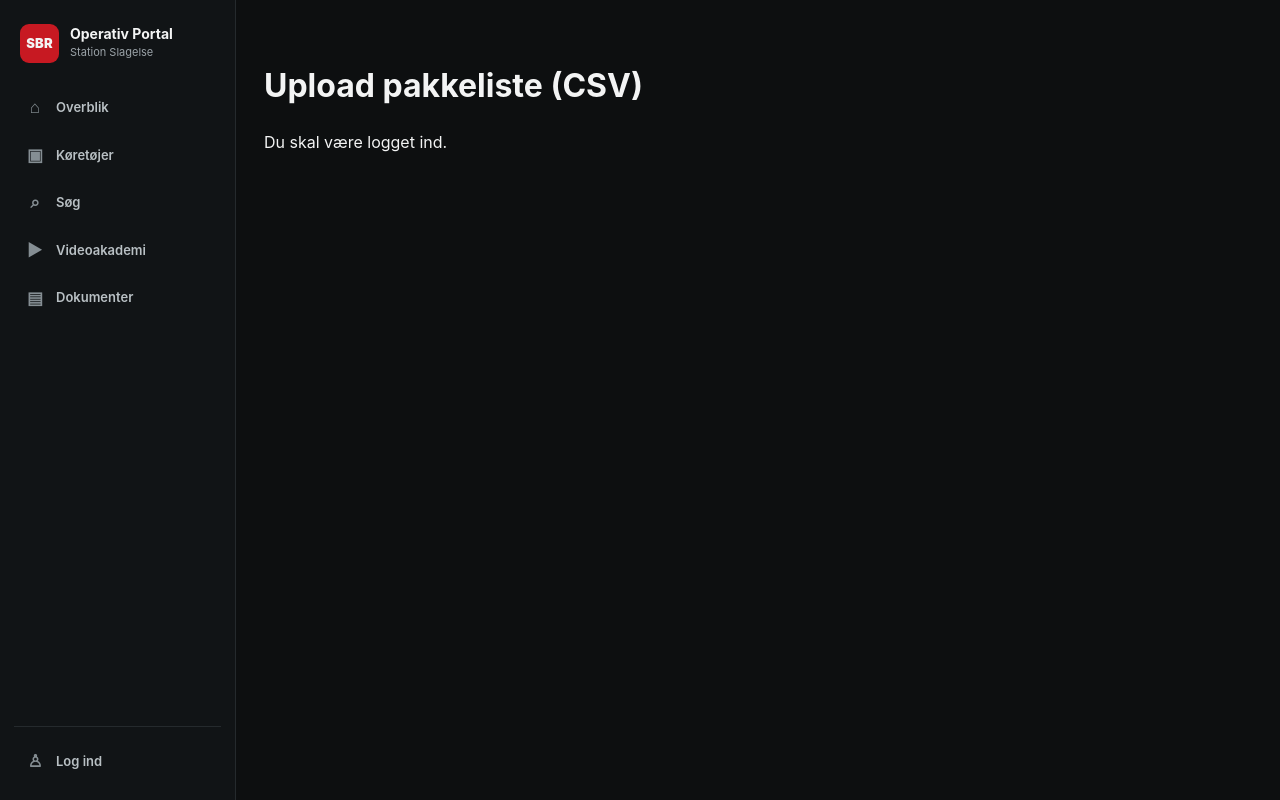
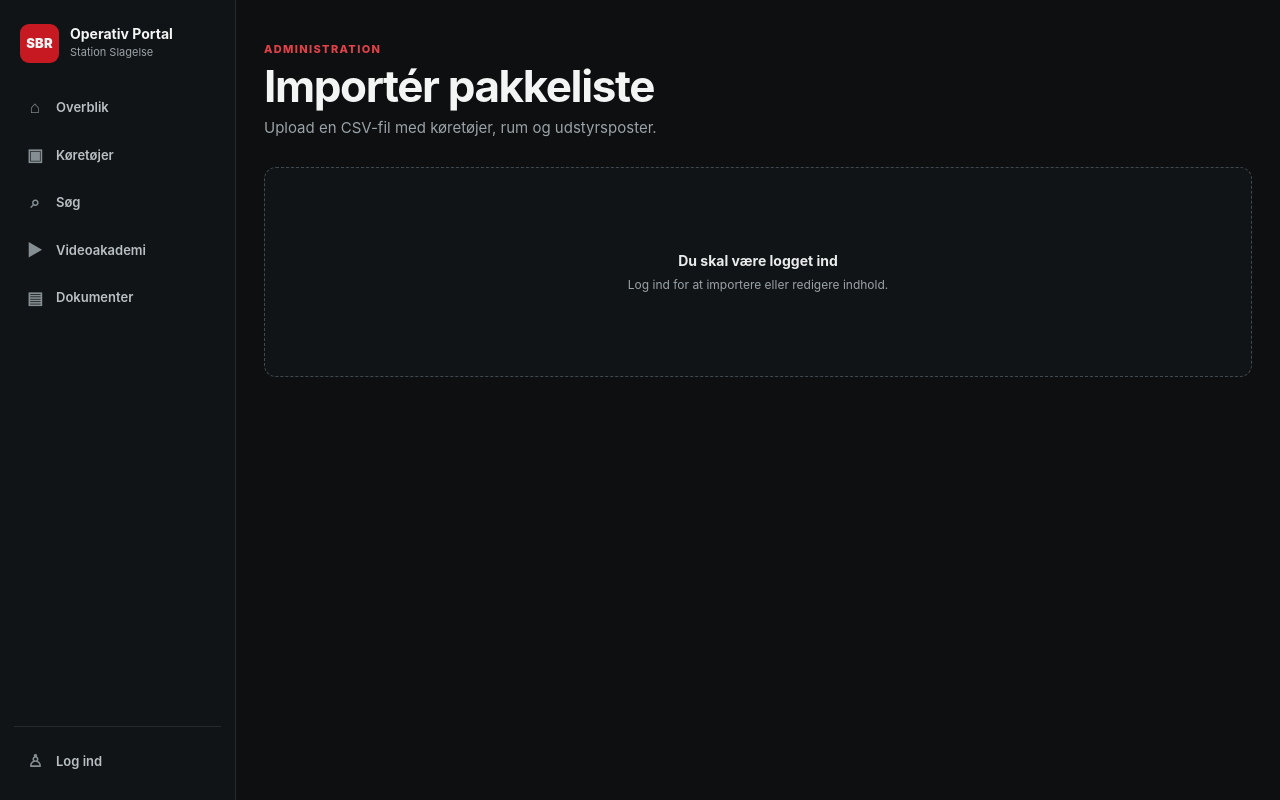
Before and after one commit to flr45/Pakkeliste_SBR, a FastAPI app: page /upload in a window 1280 px wide. Run offline with FastAPI, Linux system fonts and the light colour scheme.

Commit message:
Restyle administration import page

```diff
--- a/templates/upload.html
+++ b/templates/upload.html
@@ -1,13 +1,21 @@
 {% extends "base.html" %}
+{% block title %}Administration · SBR Operativ Portal{% endblock %}
 {% block content %}
-<h1>Upload pakkeliste (CSV)</h1>
+<header class="page-header">
+  <div>
+    <p class="kicker">Administration</p>
+    <h1>Importér pakkeliste</h1>
+    <p class="lead">Upload en CSV-fil med køretøjer, rum og udstyrsposter.</p>
+  </div>
+</header>
+
 {% if not logged %}
-<p>Du skal være logget ind.</p>
+  <div class="empty-panel large"><strong>Du skal være logget ind</strong><span>Log ind for at importere eller redigere indhold.</span></div>
 {% else %}
-<form class="card" method="post" enctype="multipart/form-data">
-  <input type="file" name="file" accept=".csv,text/csv" required>
-  <button type="submit">Upload</button>
-  <p class="muted">Understøttede kolonner: Vehicle, Place, Item, Quantity, Note (danske varianter accepteres).</p>
-</form>
+  <form class="card" method="post" enctype="multipart/form-data">
+    <label>CSV-fil<input type="file" name="file" accept=".csv,text/csv" required></label>
+    <button type="submit">Start import</button>
+    <p class="muted">Understøttede kolonner: Vehicle, Place, Item, Quantity og Note. Danske kolonnenavne accepteres også.</p>
+  </form>
 {% endif %}
 {% endblock %}
```
